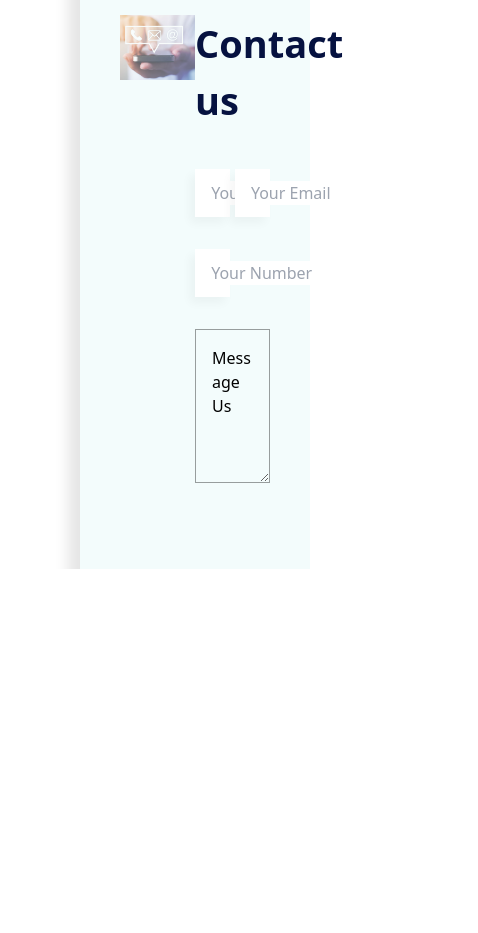
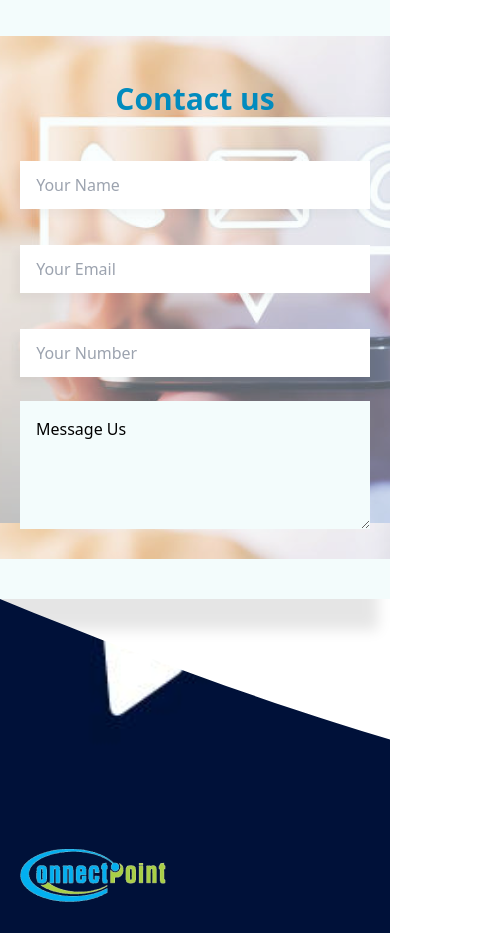
Before and after one commit to EmilyRacheal/connectpointsite, a React (Vite) app: page /contact in a window 390 px wide. Shown: the part 2580-3513 px from the top of the page, 478 px wide, since content can reach past the window. Before the commit the page ends 3149 px from the top, so only its background shows below. Built offline with nearby package versions, Linux system fonts and the light colour scheme.

Commit message:
working on the contact page

```diff
--- a/src/Pages/Contact/Map/index.jsx
+++ b/src/Pages/Contact/Map/index.jsx
@@ -5,19 +5,19 @@ import ContactImg from "../../../assets/contact.png";
 
 function Index() {
   return (
-    <div className="px-20">
-      <div className={`${styles.mapBg} p-10`}>
-        <div className="flex items-center w-full">
-          <div className="w-1/2">
+    <div className="px-0 lg:px-20 ">
+      <div className={`${styles.mapBg} md:p-10 p-0`}>
+        <div className="flex flex-col-reverse md:flex md:flex-row items-center w-full gap-x-7">
+          <div className="w-full md:w-1/2 p-0 ">
             <img src={Map} alt="" />
           </div>
-          <div className="w-1/2 flex-col flex gap-y-10">
+          <div className="w-full md:w-1/2 flex-col flex gap-y-10 md:p-0 p-5 ">
             <div className={`${styles.mapHead} `}>
               <h1 className="pb-3">Nigeria</h1>
               <p> Address: 107/109 Ago Palace Way, Okota, Lagos</p>
               <p>Phone: +2347066618162</p>
             </div>
-            <div className={`${styles.mapHead} `}>
+            <div className={`${styles.mapHead}  `}>
               <h1 className="pb-3">Ghana</h1>
               <p>
                 Address: C127 School Crescent, Achimota Accra, Ghana Dimension
@@ -28,30 +28,37 @@ function Index() {
           </div>
         </div>
 
-        <div className="flex  justify-between w-full py-10">
-          <div className="w-1/2">
-            <img src={ContactImg} alt="" />
+        <div className="flex flex-col md:flex md:flex-row  justify-between w-full py-10 gap-x-7">
+          <div className="w-full md:w-1/2">
+            <img src={ContactImg} alt="" className="hidden sm:block" />
           </div>
-          <div className={`${styles.contactCard} w-1/2`}>
-            <h1>Contact us</h1>
-            <form action="" className="w-full pt-10">
-              <div className="flex flex-wrap w-full justify-between">
-                <div className={`${styles.formInput} w-[47%] px-3 py-3`}>
+          <div className={`${styles.contactCard} w-full md:w-1/2 px-5 md:px-0`}>
+            <div>
+              <h1 className="pt-10 md:pt-0">Contact us</h1>
+              <form action="" className="w-full pt-10 ">
+                <div className="flex flex-col md:flex md:flex-row md:flex-wrap w-full justify-between md:gap-y-0 gap-y-9 ">
+                  <div
+                    className={`${styles.formInput} md:w-[47%] w-full px-3 py-3`}
+                  >
                     <input type="text" placeholder=" Your Name" />
                   </div>
-                <div className={`${styles.formInput} w-[47%] px-3 py-3 `}>
+                  <div
+                    className={`${styles.formInput} md:w-[47%] w-full px-3 py-3 `}
+                  >
                     <input type="text" placeholder=" Your Email" />
                   </div>
-                <div className={`${styles.formInput} w-[47%] px-3 py-3 my-8`}>
+                  <div
+                    className={`${styles.formInput} md:w-[47%] w-full px-3 py-3 md:my-8`}
+                  >
                     <input type="text" placeholder=" Your Number" />
                   </div>
                 </div>
-              <div>
+                <div className="md:py-0 py-6">
                   <textarea
                     name=""
                     id=""
                     cols="0"
-                  rows="5"
+                    rows="4"
                     className="w-full p-4"
                   >
                     Message Us
@@ -62,6 +69,7 @@ function Index() {
           </div>
         </div>
       </div>
+    </div>
   );
 }
 
--- a/src/Pages/Contact/Map/map.module.css
+++ b/src/Pages/Contact/Map/map.module.css
@@ -26,6 +26,7 @@
 }
 .formInput input {
   outline: none;
+  background: transparent;
 }
 
 textarea {
@@ -34,3 +35,22 @@ textarea {
   color: #000000;
   outline: #061240;
 }
+
+@media screen and (max-width: 600px) {
+  .contactCard {
+    background-size: cover;
+    background-repeat: no-repeats;
+    background: url("../../../assets//contact.png");
+  }
+  textarea {
+    background: #f3fcfc;
+    border: none;
+    color: #000000;
+  }
+  .contactCard h1 {
+    font-size: 30px;
+    color: #028bbe;
+    text-align: center;
+    /* padding: 5px 0px; */
+  }
+}
--- a/src/Pages/Contact/index.jsx
+++ b/src/Pages/Contact/index.jsx
@@ -3,6 +3,7 @@ import Navbar from "../../components/Navbar/index";
 import ContactHero from "./contactHero/index";
 import Benefits from "./Benefits/index";
 import Map from "./Map/index";
+import Footer from "../../components/Footer";
 
 function Index() {
   return (
@@ -11,6 +12,7 @@ function Index() {
       <ContactHero />
       <Benefits />
       <Map />
+      <Footer />
     </div>
   );
 }
--- a/src/Pages/Home/Header/index.jsx
+++ b/src/Pages/Home/Header/index.jsx
@@ -41,7 +41,7 @@ function Index() {
         </div>
         <div className={`${styles} lg:w-1/2 w-full h-full`}>
           <iframe
-            src="https://www.youtube.com/embed/uXWycyeTeCs"
+            src="https://techtalks2022.vietnamworks.com/?utm_content=Q&utm_source=GGD&utm_medium=TaG&utm_campaign=TT22&gclid=Cj0KCQjw94WZBhDtARIsAKxWG-_qRI5e4L8DpqRJQC-GBp3sQyyP3vF5pFudNv0CL9zXWtAvja5AgSMaAmPEEALw_wcB"
             title="Youtube Player"
             frameborder="0"
             allowFullScreen
```
Lines whose indentation alone changed are shown as unchanged.
